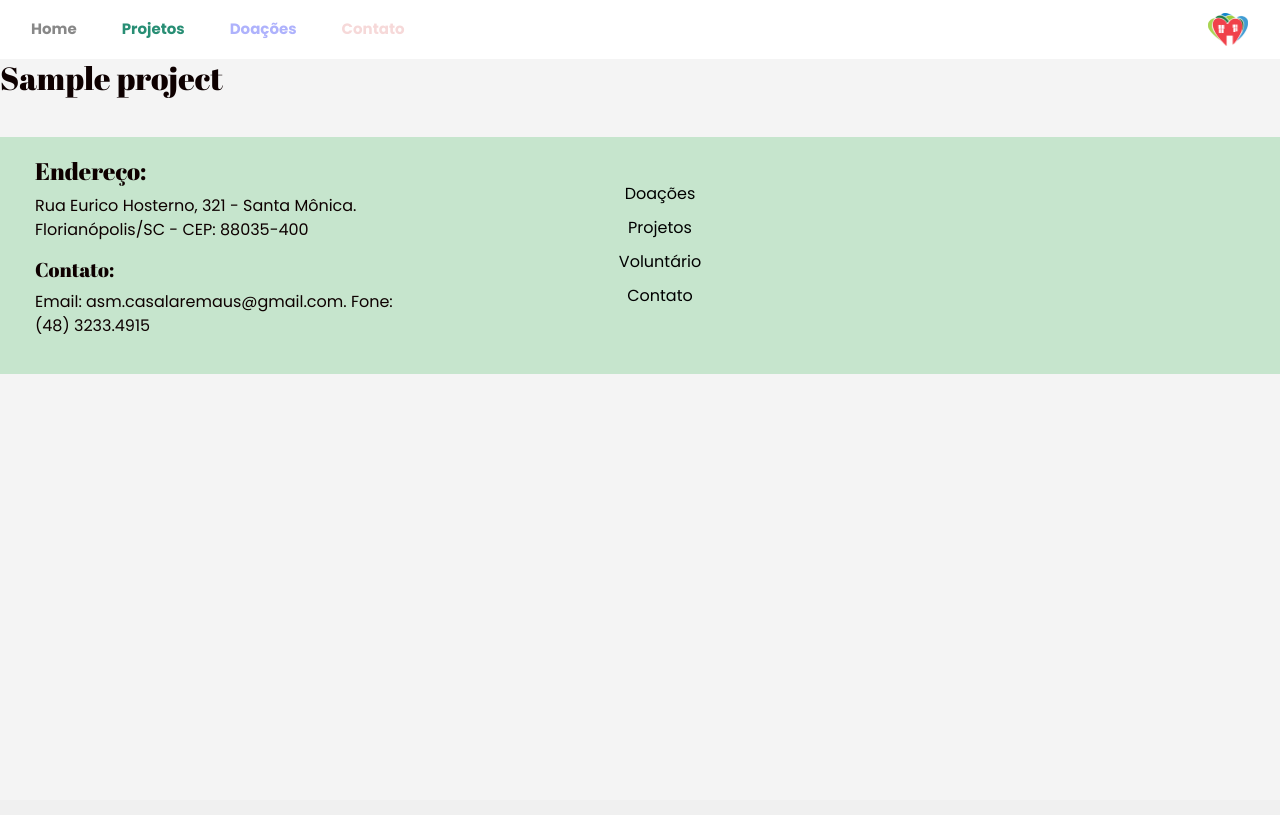
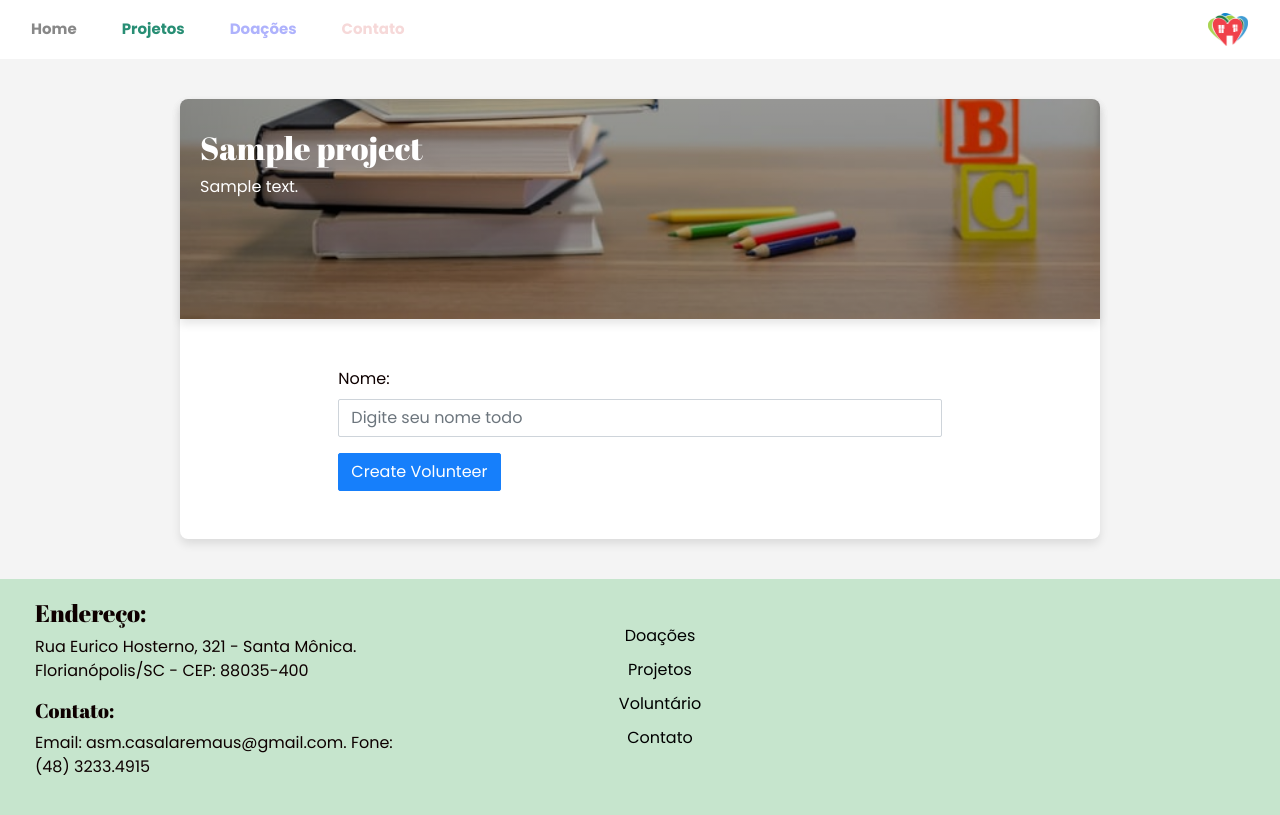
Before and after one commit to MaykonFranchini/casalaremaus, a Rails app: page /projects/1 in a window 1280 px wide. Before the commit the page ends 374 px from the top, so only its background shows below. Run offline with Rails 7, Linux system fonts and the light colour scheme; tables that the repository leaves empty hold one stand-in row (values such as "Sample post"); style sheets or scripts are compiled from the project's sources; some libraries are stand-ins or nearby versions.

Commit message:
Created form header with image + simple form

```diff
--- a/app/assets/stylesheets/components/_card.scss
+++ b/app/assets/stylesheets/components/_card.scss
@@ -46,7 +46,7 @@
   background-color: white;
   padding: 20px;
   box-shadow: 0px 5px 10px rgba(0, 0, 0, 0.1);
-  border-radius: 4px;
+  border-radius: 8px;
 }
 
 .cards-project a:hover {
@@ -64,7 +64,7 @@
   border-radius: 5px;
   box-shadow: 0 0 5px rgba(0,0,0,0.2);
   margin: 10px;
-  background-image: linear-gradient(rgba(0,0,0,0.3), rgba(0,0,0,0.3)), url('https://images.unsplash.com/photo-1503676260728-1c00da094a0b')
+  background-image: linear-gradient(rgba(0,0,0,0.3), rgba(0,0,0,0.3)), url('project-default.jpg')
 }
 
 .card-project:hover {
@@ -77,10 +77,19 @@
   font-weight: bold;
 }
 
-.projects-header {
+.card-projects-header {
   margin: 0 10px;
   margin-bottom: 20px;
   color: #1B7641;
+}
+
+/*    Volunteer cards --> projects/:id    */
+
+.card-volunteer {
+  margin-top: 40px;
+  background-color: white;
+  box-shadow: 0px 5px 10px rgba(0, 0, 0, 0.1);
+  border-radius: 8px;
 }
 
 /* Media Queries */
--- /dev/null
+++ b/app/assets/stylesheets/components/_form.scss
@@ -0,0 +1,15 @@
+/*    Volunteer form --> projects/:id    */
+
+.form-header {
+    margin-top: 40px;
+    background-color: white;
+    box-shadow: 0px 5px 10px rgba(0, 0, 0, 0.1);
+    border-top-left-radius: 8px;
+    border-top-right-radius: 8px;
+    background-image: linear-gradient(rgba(0,0,0,0.28), rgba(0,0,0,0.40)), url("project-default.jpg");
+    background-size:cover;
+    height: 220px;
+    color: white;
+    background-position:bottom;
+    padding: 30px 20px;
+}
--- a/app/assets/stylesheets/components/_index.scss
+++ b/app/assets/stylesheets/components/_index.scss
@@ -8,3 +8,4 @@
 @import "table";
 @import "column";
 @import "order-cards";
+@import "form";
--- a/app/controllers/projects_controller.rb
+++ b/app/controllers/projects_controller.rb
@@ -7,6 +7,7 @@ class ProjectsController < ApplicationController
   end
 
   def show
+    @volunteer = Volunteer.new
   end
 
   private
--- a/app/views/projects/index.html.erb
+++ b/app/views/projects/index.html.erb
@@ -1,7 +1,6 @@
 <div class="container">
-
   <div class="cards-project">
-    <div class="projects-header">
+    <div class="card-projects-header">
       <h2>Nossos projetos disponíveis:</h2>
     </div>
     <div class="row">
--- a/app/views/projects/show.html.erb
+++ b/app/views/projects/show.html.erb
@@ -1 +1,22 @@
-<h2><%= @project.name %></h2>
+<div class="container">
+  <div class="row justify-content-center">
+    <div class="col-sm-12 col-md-10">
+      <div class="card-volunteer">
+        <div class="form-header">
+          <h2><%= @project.name %></h2>
+          <p><%= @project.description %></p>
+        </div>
+        <div class="row justify-content-center">
+          <div class="col-sm-12 col-md-8">
+            <div class="form-volunteer-box py-5">
+              <%= simple_form_for [@project, @volunteer] do |f| %>
+                <%= f.input :name, label: "Nome:", placeholder: "Digite seu nome todo" %>
+                <%= f.button :submit, class: 'btn btn-primary' %>
+              <% end %>
+            </div>
+          </div>
+        </div>
+      </div>
+    </div>
+  </div>
+</div>
--- a/config/routes.rb
+++ b/config/routes.rb
@@ -9,7 +9,7 @@ Rails.application.routes.draw do
   end
   resources :donations
   resources :projects do
-    resources :volunteers, only: [:new, :create]
+    resources :volunteers, only: [:create]
   end
   resources :solicitations, only: :destroy
   get 'dashboard', to: 'users#dashboard', as: :dashboard
```
